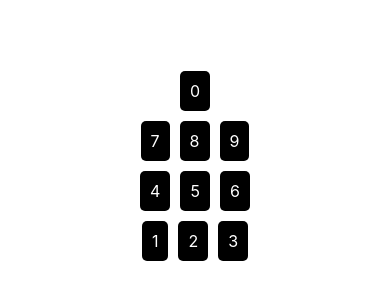
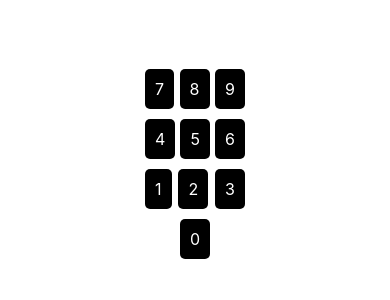
Before and after one commit to di846/5IA01_Felici-Popa_Calcolatrice, a React Native app: screen / in a window 390 px wide. Shown: the part 256-556 px from the top of the page. Built offline with nearby package versions, Linux system fonts and the light colour scheme.

Commit message:
Riposizionati bottoni numeri

```diff
--- a/App.js
+++ b/App.js
@@ -8,18 +8,27 @@ export default function App() {
   return (
     <View style={styles.container}>
       <View style={styles.grid}>
-        <NumberButton number={"1"} />
-        <NumberButton number={"2"} />
-        <NumberButton number={"3"} />
-        <NumberButton number={"4"} />
-        <NumberButton number={"5"} />
-        <NumberButton number={"6"} />
-        <NumberButton number={"7"} />
-        <NumberButton number={"8"} />
-        <NumberButton number={"9"} />
-        <NumberButton number={"0"} />
+        <View style={styles.row}>
+          <NumberButton number={"7"} />
+          <NumberButton number={"8"} />
+          <NumberButton number={"9"} />
+        </View>
+        <View style={styles.row}>
+          <NumberButton number={"4"} />
+          <NumberButton number={"5"} />
+          <NumberButton number={"6"} />
+        </View>
+        <View style={styles.row}>
+          <NumberButton number={"1"} />
+          <NumberButton number={"2"} />
+          <NumberButton number={"3"} />
+        </View>
+        <View style={styles.row}>
+          <View style={styles.placeholder} />
+          <NumberButton number={"0"} />
+          <View style={styles.placeholder} />
+        </View>
       </View>
-      <StatusBar style="auto" />
     </View>
   );
 }
@@ -28,13 +37,17 @@ const styles = StyleSheet.create({
   container: {
     flex: 1,
     backgroundColor: '#fff',
+    justifyContent: 'center',
     alignItems: 'center',
-    justifyContent: 'center',
   },
   grid: {
+    alignItems: 'center',
+    gap: 5,
+  },
+  row: {
     flexDirection: 'row',
-    flexWrap: 'wrap-reverse',
-    width: 150,
-    justifyContent: 'center',
+    justifyContent: 'space-between',
+    width: 100,
+    marginBottom: 5,
   },
 });
--- a/package.json
+++ b/package.json
@@ -9,10 +9,14 @@
     "web": "expo start --web"
   },
   "dependencies": {
+    "@expo/metro-runtime": "~4.0.1",
+    "5ia01_felici-popa_calcolatrice": "file:",
     "expo": "~52.0.43",
     "expo-status-bar": "~2.0.1",
     "react": "18.3.1",
-    "react-native": "0.76.9"
+    "react-dom": "18.3.1",
+    "react-native": "0.76.9",
+    "react-native-web": "~0.19.13"
   },
   "devDependencies": {
     "@babel/core": "^7.20.0",
--- a/src/components/NumberButton.tsx
+++ b/src/components/NumberButton.tsx
@@ -22,7 +22,6 @@ const styles = StyleSheet.create({
         backgroundColor: 'black',
         padding: 10,
         borderRadius: 5,
-        margin: 5,
         alignItems: 'center',
     },
     buttonPressed: {
--- a/tsconfig.json
+++ b/tsconfig.json
@@ -1,4 +1,4 @@
 {
   "compilerOptions": {},
-  "extends": "expo/tsconfig.base"
+  "extends": "./node_modules/expo/tsconfig.base"
 }
```
Also changed, not shown: 1 other file (tests, documents, lock files or other folders).
